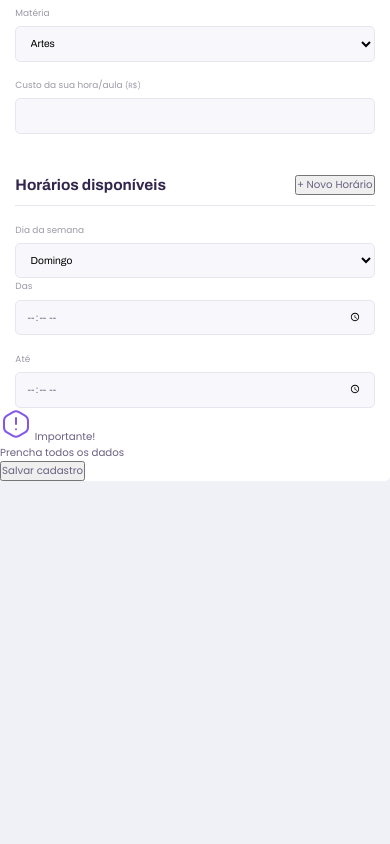
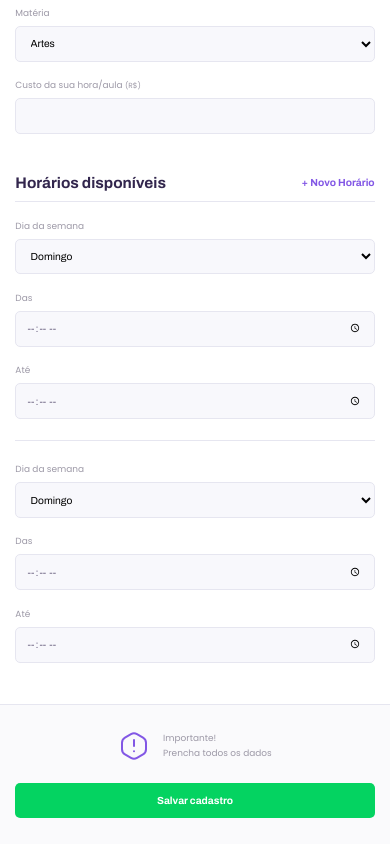
Before and after one commit to rafaelfachinelli/proffy-basic, a plain HTML site: page give-classes.html in a window 390 px wide. Shown: the part 692-1536 px from the top of the page. Before the commit the page ends 1173 px from the top, so only its background shows below. Drawn offline with Linux system fonts and the light colour scheme.

Commit message:
Página Give Classes Design Mobile Finalizado

```diff
--- a/give-classes.html
+++ b/give-classes.html
@@ -103,6 +103,31 @@
                 <option value="6">Sábado</option>
               </select>
             </div>
+
+            <div class="input-block">
+              <label for="time_from">Das</label>
+              <input type="time" name="time_from[]" required>
+            </div>
+
+            <div class="input-block">
+              <label for="time_to">Até</label>
+              <input type="time" name="time_to[]" required>
+            </div>
+          </div>
+
+          <div class="schedule-item">
+            <div class="select-block">
+              <label for="weekday">Dia da semana</label>
+              <select name="weekday[]" required>
+                <option value="" disabled="" hidden="">Selecione uma opção</option>
+                <option value="0">Domingo</option>
+                <option value="1">Segunda-feira</option>
+                <option value="2">Terça-feira</option>
+                <option value="3">Quarta-feira</option>
+                <option value="4">Quinta-feira</option>
+                <option value="5">Sexta-feira</option>
+                <option value="6">Sábado</option>
+              </select>
             </div>
 
             <div class="input-block">
@@ -114,6 +139,8 @@
               <label for="time_to">Até</label>
               <input type="time" name="time_to[]" required>
             </div>
+          </div>
+
         </fieldset>
       </form>
 
--- a/styles/partials/page-give-classes.css
+++ b/styles/partials/page-give-classes.css
@@ -36,6 +36,19 @@
   border-bottom: 1px solid var(--color-line-in-white);
 }
 
+#page-give-classes fieldset legend button {
+  background: none;
+  border: 0;
+  color: var(--color-primary);
+  font: 700 1.6rem Archivo;
+  cursor: pointer;
+  transition: 0.2s;
+}
+
+#page-give-classes fieldset legend button:hover {
+  color: var(--color-primary-dark);
+}
+
 #page-give-classes fieldset+fieldset {
   margin-top: 6.4rem;
 }
@@ -46,6 +59,56 @@
   margin-top: 2.4rem;
 }
 
+#page-give-classes main footer {
+  padding: 4rem 2.4rem;
+  background-color: var(--color-box-footer);
+  border-top: 1px solid var(--color-line-in-white);
+  margin-top: 6.4rem;
+}
+
+#page-give-classes main footer p {
+  display: flex;
+  align-items: center;
+  justify-content: center;
+
+  font-size: 1.4rem;
+  line-height: 2.4rem;
+
+  color: var(--color-text-complement);
+}
+
+#page-give-classes main footer p img {
+  margin-right: 2rem;
+}
+
+#page-give-classes main footer button {
+  width: 100%;
+  height: 5.6rem;
+  background-color: var(--color-secondary);
+  color: var(--color-button-text);
+  border: 0;
+  border-radius: .8rem;
+  cursor: pointer;
+  font: 700 1.6rem Archivo;
+  display: flex;
+  align-items: center;
+  justify-content: center;
+  text-decoration: none;
+  transition: 0.2s;
+  margin-top: 3.2rem;
+}
+
+#page-give-classes main footer button:hover {
+  background-color: var(--color-secondary-dark);
+}
+
+.schedule-item+.schedule-item {
+  margin-top: 3.2rem;
+  padding-top: 3.2rem;
+
+  border-top: 1px solid var(--color-line-in-white);
+}
+
 @media (min-width: 700px) {
   #page-give-classes #container {
     max-width: 100vw;
```
Lines whose indentation alone changed are shown as unchanged.
